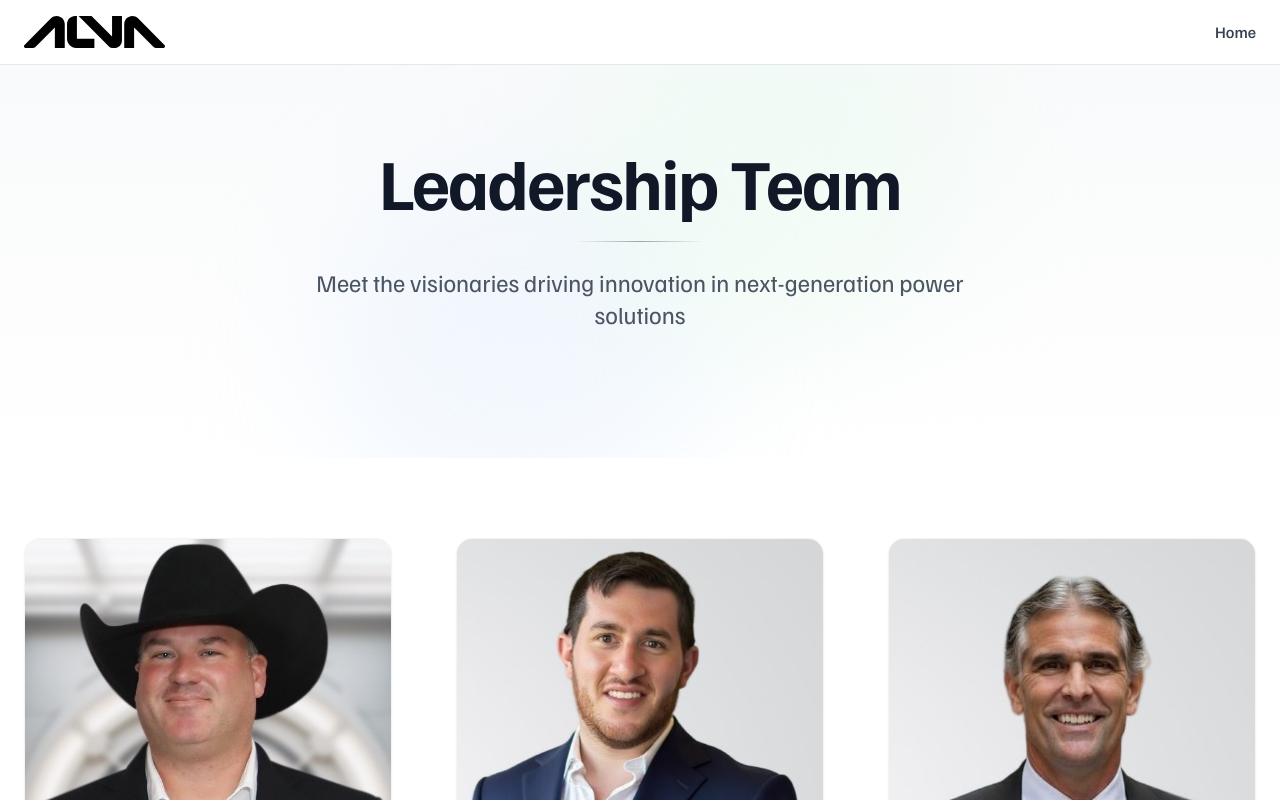
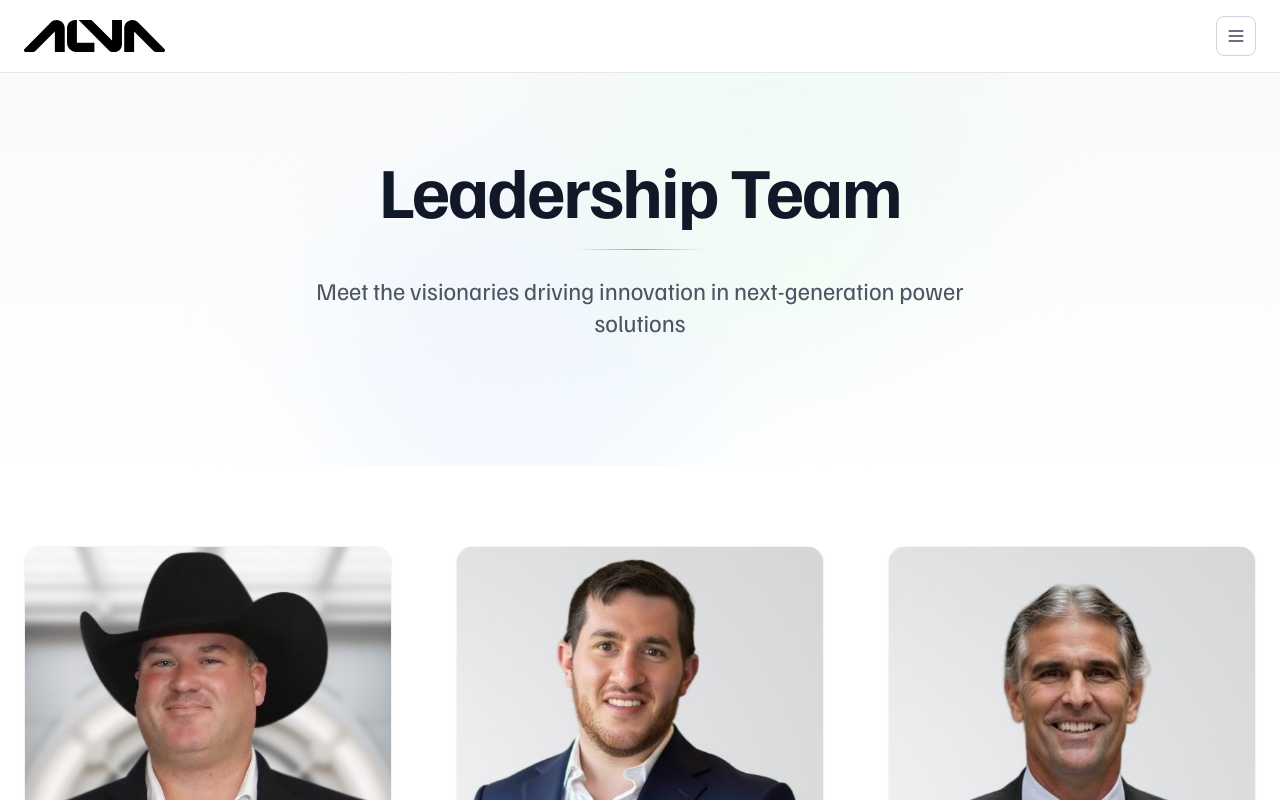
Before and after one commit to markbtesh/project-alva, a React (Vite) app: page /leadership in a window 1280 px wide. Shown: the top 800 px of the page. Built offline with nearby package versions, Linux system fonts and the light colour scheme.

Commit message:
changed navbar

```diff
--- a/src/Home.tsx
+++ b/src/Home.tsx
@@ -1,4 +1,4 @@
-import { useState } from 'react';
+import { useState, useEffect, useRef } from 'react';
 import emailjs from '@emailjs/browser';
 import { Link } from 'react-router-dom';
 
@@ -10,6 +10,25 @@ function Home() {
   });
   const [isSubmitting, setIsSubmitting] = useState(false);
   const [submitStatus, setSubmitStatus] = useState<'idle' | 'success' | 'error'>('idle');
+  const [isMenuOpen, setIsMenuOpen] = useState(false);
+  const menuRef = useRef<HTMLDivElement>(null);
+
+  // Close menu when clicking outside
+  useEffect(() => {
+    const handleClickOutside = (event: MouseEvent) => {
+      if (menuRef.current && !menuRef.current.contains(event.target as Node)) {
+        setIsMenuOpen(false);
+      }
+    };
+
+    if (isMenuOpen) {
+      document.addEventListener('mousedown', handleClickOutside);
+    }
+
+    return () => {
+      document.removeEventListener('mousedown', handleClickOutside);
+    };
+  }, [isMenuOpen]);
 
   const handleChange = (e: React.ChangeEvent<HTMLInputElement | HTMLTextAreaElement>) => {
     setFormData({
@@ -53,20 +72,44 @@ function Home() {
       {/* Navigation Bar */}
       <nav className="w-full backdrop-blur-sm absolute top-0 z-50">
         <div className="max-w-7xl mx-auto px-6 py-4">
-          <div className="flex items-center justify-between">
-            <Link to="/" className="flex items-center space-x-2">
-              <img
-                src="/alva-white.svg"
-                alt="ALVA logo"
-                className="h-8 w-auto"
-              />
-            </Link>
-            <Link
-              to="/leadership"
-              className="text-[#DFFFDF] hover:text-[#AFFF6E] font-outfit font-medium transition-colors duration-200"
-            >
-              Leadership
-            </Link>
+          <div className="flex items-center justify-end">
+            {/* Toggle Menu Button */}
+            <div className="relative" ref={menuRef}>
+              <button
+                onClick={() => setIsMenuOpen(!isMenuOpen)}
+                className="flex items-center justify-center w-10 h-10 rounded-lg border border-[#DFFFDF]/20 bg-black/30 hover:bg-black/50 hover:border-[#DFFFDF]/40 transition-all duration-200"
+                aria-label="Toggle menu"
+              >
+                <svg
+                  className={`w-5 h-5 text-[#DFFFDF] transition-transform duration-200 ${isMenuOpen ? 'rotate-90' : ''}`}
+                  fill="none"
+                  strokeLinecap="round"
+                  strokeLinejoin="round"
+                  strokeWidth="2"
+                  viewBox="0 0 24 24"
+                  stroke="currentColor"
+                >
+                  {isMenuOpen ? (
+                    <path d="M6 18L18 6M6 6l12 12" />
+                  ) : (
+                    <path d="M4 6h16M4 12h16M4 18h16" />
+                  )}
+                </svg>
+              </button>
+
+              {/* Dropdown Menu */}
+              {isMenuOpen && (
+                <div className="absolute right-0 mt-2 w-48 rounded-lg border border-[#DFFFDF]/20 bg-black/90 backdrop-blur-md shadow-lg overflow-hidden menu-fade-in">
+                  <Link
+                    to="/leadership"
+                    onClick={() => setIsMenuOpen(false)}
+                    className="block px-4 py-3 text-[#DFFFDF] hover:text-[#AFFF6E] hover:bg-[#DFFFDF]/10 font-outfit font-medium transition-all duration-200"
+                  >
+                    Leadership
+                  </Link>
+                </div>
+              )}
+            </div>
           </div>
         </div>
       </nav>
--- a/src/Leadership.tsx
+++ b/src/Leadership.tsx
@@ -1,8 +1,10 @@
 import { Link } from 'react-router-dom';
-import { useEffect, useState } from 'react';
+import { useEffect, useState, useRef } from 'react';
 
 function Leadership() {
   const [isVisible, setIsVisible] = useState(false);
+  const [isMenuOpen, setIsMenuOpen] = useState(false);
+  const menuRef = useRef<HTMLDivElement>(null);
 
   useEffect(() => {
     // Small delay to ensure smooth fade-in
@@ -14,6 +16,23 @@ function Leadership() {
       clearTimeout(timer);
     };
   }, []);
+
+  // Close menu when clicking outside
+  useEffect(() => {
+    const handleClickOutside = (event: MouseEvent) => {
+      if (menuRef.current && !menuRef.current.contains(event.target as Node)) {
+        setIsMenuOpen(false);
+      }
+    };
+
+    if (isMenuOpen) {
+      document.addEventListener('mousedown', handleClickOutside);
+    }
+
+    return () => {
+      document.removeEventListener('mousedown', handleClickOutside);
+    };
+  }, [isMenuOpen]);
   const leaders = [
     {
       name: 'William Clapp',
@@ -60,12 +79,43 @@ function Leadership() {
                 className="h-8 w-auto filter brightness-0"
               />
             </Link>
-            <Link
-              to="/"
-              className="text-gray-700 hover:text-gray-900 font-outfit font-medium transition-colors duration-200"
-            >
-              Home
-            </Link>
+            {/* Toggle Menu Button */}
+            <div className="relative" ref={menuRef}>
+              <button
+                onClick={() => setIsMenuOpen(!isMenuOpen)}
+                className="flex items-center justify-center w-10 h-10 rounded-lg border border-gray-300 bg-white/50 hover:bg-white/80 hover:border-gray-400 transition-all duration-200"
+                aria-label="Toggle menu"
+              >
+                <svg
+                  className={`w-5 h-5 text-gray-700 transition-transform duration-200 ${isMenuOpen ? 'rotate-90' : ''}`}
+                  fill="none"
+                  strokeLinecap="round"
+                  strokeLinejoin="round"
+                  strokeWidth="2"
+                  viewBox="0 0 24 24"
+                  stroke="currentColor"
+                >
+                  {isMenuOpen ? (
+                    <path d="M6 18L18 6M6 6l12 12" />
+                  ) : (
+                    <path d="M4 6h16M4 12h16M4 18h16" />
+                  )}
+                </svg>
+              </button>
+
+              {/* Dropdown Menu */}
+              {isMenuOpen && (
+                <div className="absolute right-0 mt-2 w-48 rounded-lg border border-gray-200 bg-white/95 backdrop-blur-md shadow-lg overflow-hidden menu-fade-in">
+                  <Link
+                    to="/"
+                    onClick={() => setIsMenuOpen(false)}
+                    className="block px-4 py-3 text-gray-700 hover:text-gray-900 hover:bg-gray-50 font-outfit font-medium transition-all duration-200"
+                  >
+                    Home
+                  </Link>
+                </div>
+              )}
+            </div>
           </div>
         </div>
       </nav>
--- a/src/index.css
+++ b/src/index.css
@@ -307,3 +307,19 @@ html, body {
     transform: none !important;
   }
 }
+
+/* Quick fade-in for menu dropdown */
+@keyframes fadeIn {
+  from {
+    opacity: 0;
+    transform: translateY(-4px);
+  }
+  to {
+    opacity: 1;
+    transform: translateY(0);
+  }
+}
+
+.menu-fade-in {
+  animation: fadeIn 0.15s ease-out forwards;
+}
```
